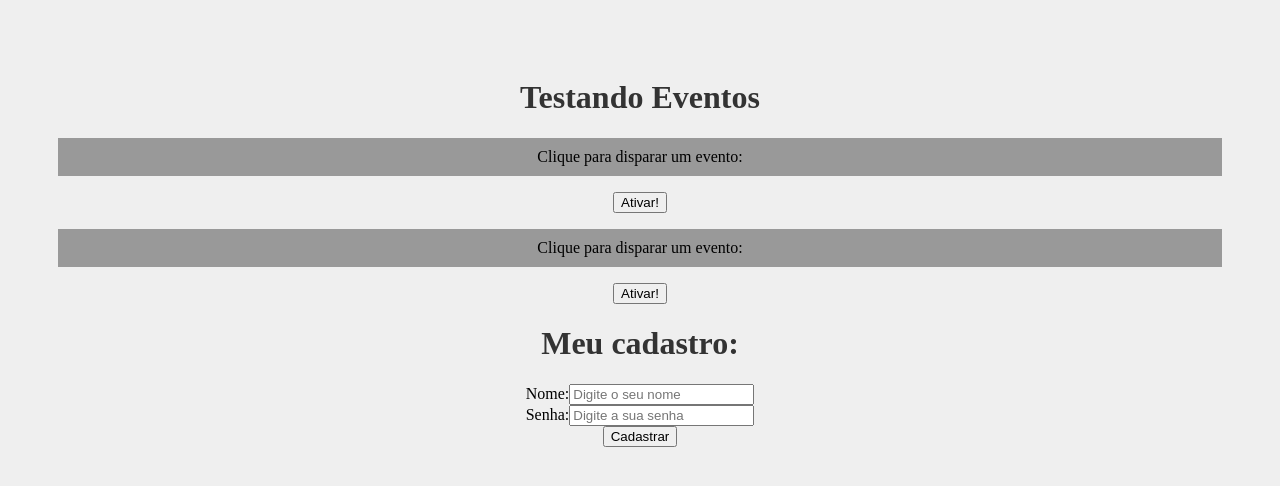
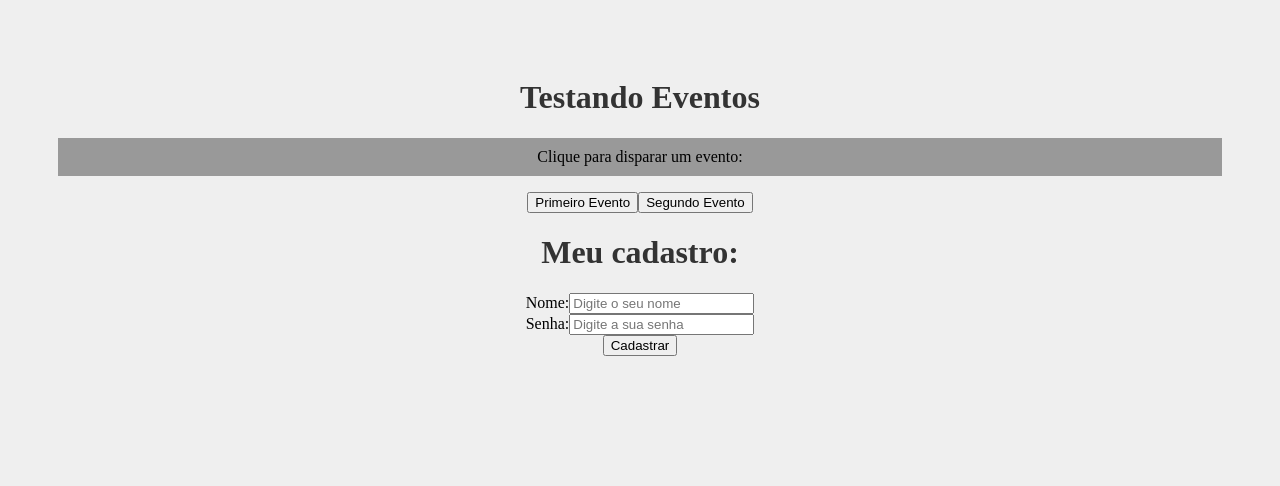
Before and after one commit to emersonmrd/cursoReact, a React (Create React App) app in the folder meu-projeto/: page / in a window 1280 px wide. Shown: the top 486 px of the page. Built offline with nearby package versions, Linux system fonts and the light colour scheme.

Commit message:
Criação do evento.js

```diff
--- a/meu-projeto/src/App.js
+++ b/meu-projeto/src/App.js
@@ -6,8 +6,7 @@
   return (
     <div className="App">
     <h1>Testando Eventos </h1>
-    <Evento numero="1"></Evento>
-    <Evento numero="2"></Evento>
+    <Evento></Evento>
     <Form></Form>
     </div>
   );
--- a/meu-projeto/src/components/Evento.js
+++ b/meu-projeto/src/components/Evento.js
@@ -1,13 +1,20 @@
-function Evento({numero}) {
+import Button from './evento/Button'
+
+function Evento() {
 
     function meuEvento() {
-        console.log(`Opa, fui ativado! ${numero}`)
+        console.log(`Ativando primeiro evento!`)
+    }
+
+    function segundoEvento() {
+        console.log(`Ativando o segundo evento!`)
     }
 
     return (
         <div>
             <p>Clique para disparar um evento:</p>
-            <button onClick={meuEvento} >Ativar!</button>
+            <Button event={meuEvento} text="Primeiro Evento"></Button>
+            <Button event={segundoEvento} text="Segundo Evento"></Button>
         </div>
     )
 }
--- /dev/null
+++ b/meu-projeto/src/components/evento/Button.js
@@ -0,0 +1,9 @@
+function Button(props) {
+
+    return <button onClick={props.event} >{props.text}</button>
+
+
+
+}
+
+export default Button
```
